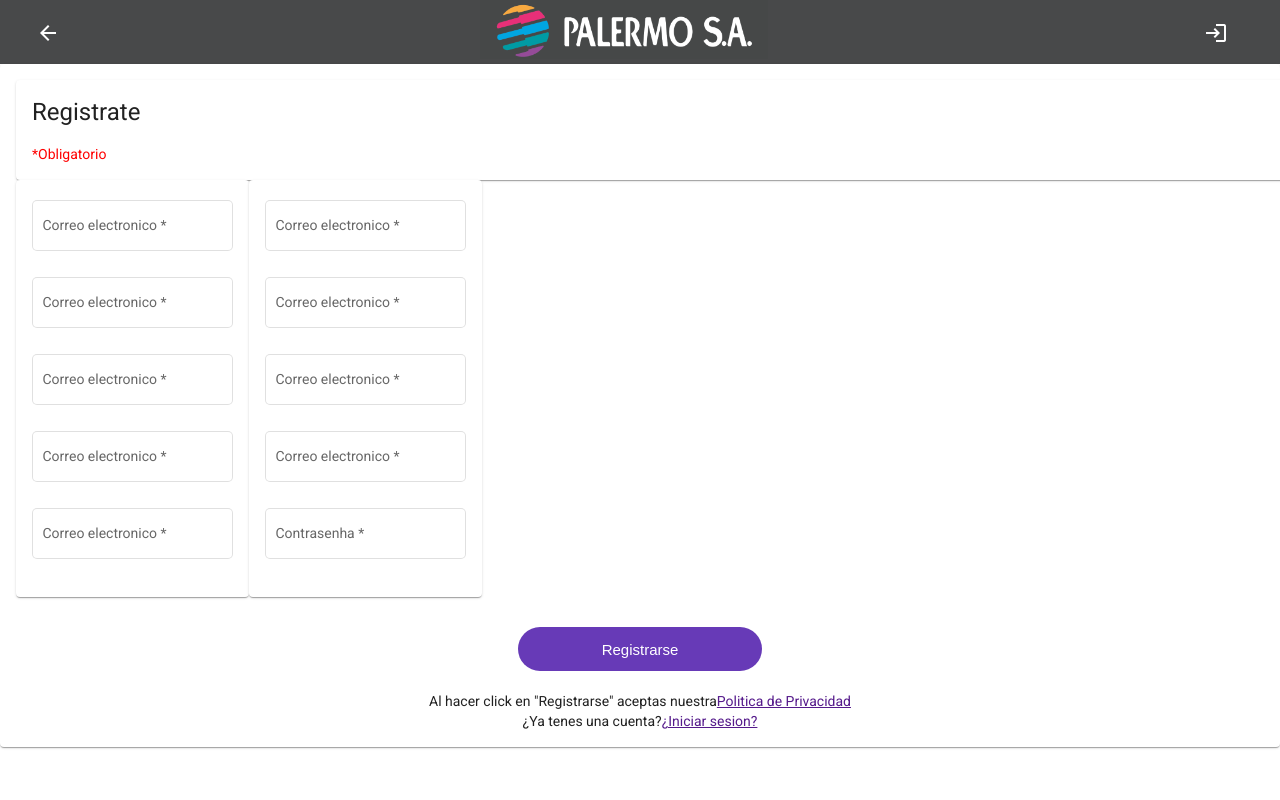
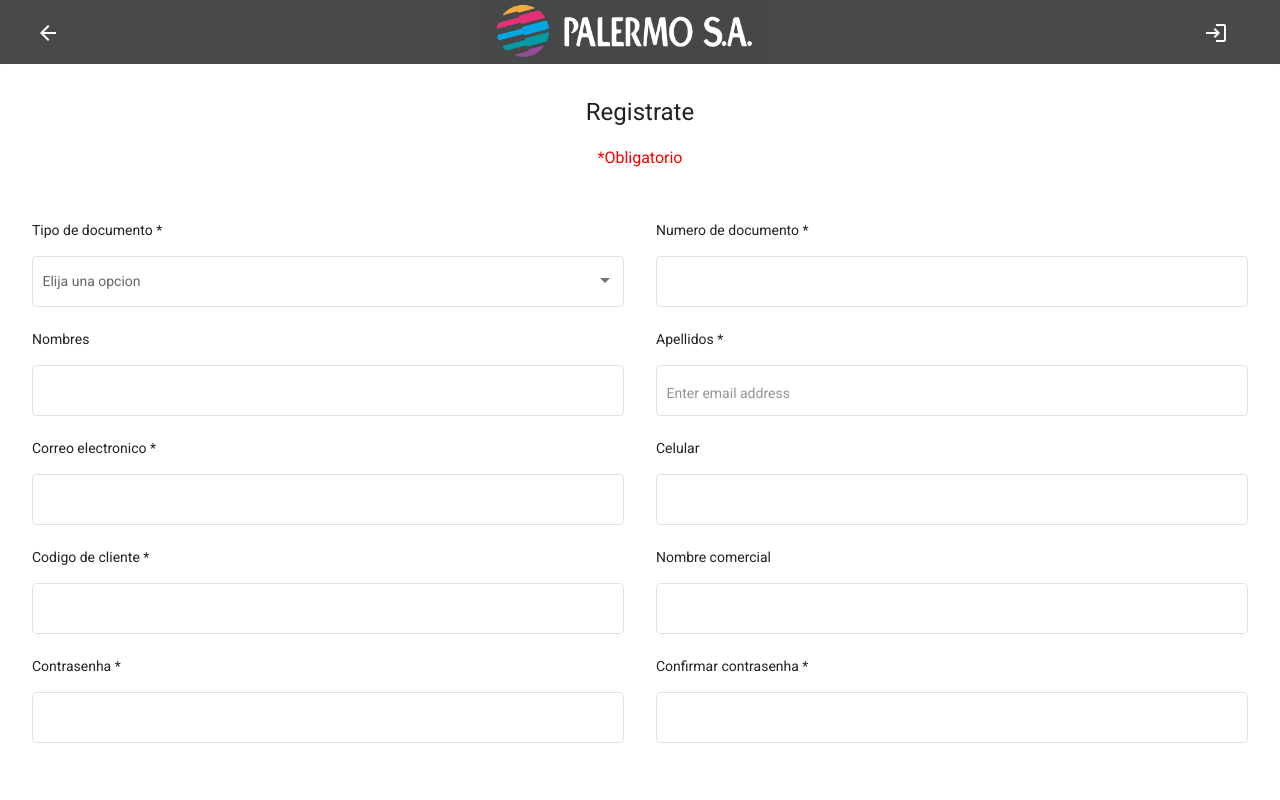
Before and after one commit to roadhog71/Facturacion-Electronica, an Angular app in the folder Front/: page /home/sign-up in a window 1280 px wide. Shown: the top 800 px of the page. Built offline with nearby package versions, Linux system fonts and the light colour scheme.

Commit message:
select-value component created and finished succesfully

```diff
--- a/Front/src/app/app.module.ts
+++ b/Front/src/app/app.module.ts
@@ -20,6 +20,7 @@ import { MatTooltipModule } from '@angular/material/tooltip';
 import { MatSlideToggleModule } from '@angular/material/slide-toggle';
 import { BackButtonComponent } from './back-button/back-button.component';
 import { SignUpComponent } from './sign-up/sign-up.component';
+import { SelectValueComponent } from './select-value/select-value.component';
 
 @NgModule({
   declarations: [
@@ -30,6 +31,7 @@ import { SignUpComponent } from './sign-up/sign-up.component';
     InvoiceDownloaderComponent,
     BackButtonComponent,
     SignUpComponent,
+    SelectValueComponent,
   ],
   imports: [
     BrowserModule,
--- /dev/null
+++ b/Front/src/app/select-value/select-value.component.css
@@ -0,0 +1,3 @@
+.full-width {
+  width: 100%;
+}
--- /dev/null
+++ b/Front/src/app/select-value/select-value.component.html
@@ -0,0 +1,8 @@
+<mat-form-field class="full-width" appearance="outline">
+  <mat-label>Elija una opcion</mat-label>
+  <mat-select>
+    <mat-option *ngFor="let food of foods" [value]="food.value">
+      {{ food.viewValue }}
+    </mat-option>
+  </mat-select>
+</mat-form-field>
--- /dev/null
+++ b/Front/src/app/select-value/select-value.component.ts
@@ -0,0 +1,21 @@
+import { Component, OnInit } from '@angular/core';
+
+interface Food {
+  value: string;
+  viewValue: string;
+}
+
+@Component({
+  selector: 'app-select-value',
+  templateUrl: './select-value.component.html',
+  styleUrls: ['./select-value.component.css'],
+})
+export class SelectValueComponent implements OnInit {
+  foods: Food[] = [
+    { value: 'Cedula de Identidad', viewValue: 'CI' },
+    { value: 'Pasaporte Internacional', viewValue: 'Pasaporte' },
+  ];
+  constructor() {}
+
+  ngOnInit(): void {}
+}
--- a/Front/src/app/sign-up/sign-up.component.css
+++ b/Front/src/app/sign-up/sign-up.component.css
@@ -5,7 +5,11 @@
 }
 
 .head-container {
-  width: 100%;
+  display: flex;
+  flex-direction: column;
+  box-shadow: none;
+  justify-content: center;
+  align-items: center;
 }
 
 .mandatory-text {
@@ -21,16 +25,22 @@
 
 .fields-container {
   display: flex;
+  justify-content: center;
+  box-shadow: none;
 }
 
 .column-1 {
   display: flex;
   flex-direction: column;
+  width: 100%;
+  box-shadow: none;
 }
 
 .column-2 {
   display: flex;
   flex-direction: column;
+  width: 100%;
+  box-shadow: none;
 }
 
 .flex-container-signup-bottom {
@@ -58,3 +68,7 @@
   display: flex;
   justify-content: center;
 }
+
+.initial-text {
+  margin-right: 8px;
+}
--- a/Front/src/app/sign-up/sign-up.component.html
+++ b/Front/src/app/sign-up/sign-up.component.html
@@ -1,7 +1,9 @@
 <mat-card class="main-container">
   <mat-card class="head-container">
     <h1>Registrate</h1>
-    <p class="mandatory-text">*Obligatorio</p>
+    <div>
+      <h3 class="mandatory-text">*Obligatorio</h3>
+    </div>
   </mat-card>
   <!-- <mat-card class="fields-container"> -->
   <form
@@ -11,8 +13,48 @@
     [formGroup]="signupForm"
   >
     <mat-card class="column-1">
+      <p>Tipo de documento *</p>
+      <app-select-value></app-select-value>
+      <p>Nombres</p>
       <mat-form-field class="full-width" appearance="outline">
-        <mat-label>Correo electronico</mat-label>
+        <input formControlName="email" matInput placeholder="" required />
+        <mat-error *ngIf="!signupForm.controls['email'].valid">
+          Email is required
+        </mat-error>
+      </mat-form-field>
+      <p>Correo electronico *</p>
+      <mat-form-field class="full-width" appearance="outline">
+        <input formControlName="email" matInput placeholder="" required />
+        <mat-error *ngIf="!signupForm.controls['email'].valid">
+          Email is required
+        </mat-error>
+      </mat-form-field>
+      <p>Codigo de cliente *</p>
+      <mat-form-field class="full-width" appearance="outline">
+        <input formControlName="email" matInput placeholder="" required />
+        <mat-error *ngIf="!signupForm.controls['email'].valid">
+          Email is required
+        </mat-error>
+      </mat-form-field>
+      <p>Contrasenha *</p>
+      <mat-form-field class="full-width" appearance="outline">
+        <input formControlName="email" matInput placeholder="" required />
+        <mat-error *ngIf="!signupForm.controls['email'].valid">
+          Email is required
+        </mat-error>
+      </mat-form-field>
+    </mat-card>
+
+    <mat-card class="column-2">
+      <p>Numero de documento *</p>
+      <mat-form-field class="full-width" appearance="outline">
+        <input formControlName="email" matInput placeholder="" required />
+        <mat-error *ngIf="!signupForm.controls['email'].valid">
+          Email is required
+        </mat-error>
+      </mat-form-field>
+      <p>Apellidos *</p>
+      <mat-form-field class="full-width" appearance="outline">
         <input
           formControlName="email"
           matInput
@@ -23,107 +65,22 @@
           Email is required
         </mat-error>
       </mat-form-field>
+      <p>Celular</p>
       <mat-form-field class="full-width" appearance="outline">
-        <mat-label>Correo electronico</mat-label>
-        <input
-          formControlName="email"
-          matInput
-          placeholder="Enter email address"
-          required
-        />
+        <input formControlName="email" matInput placeholder="" required />
         <mat-error *ngIf="!signupForm.controls['email'].valid">
           Email is required
         </mat-error>
       </mat-form-field>
+      <p>Nombre comercial</p>
       <mat-form-field class="full-width" appearance="outline">
-        <mat-label>Correo electronico</mat-label>
-        <input
-          formControlName="email"
-          matInput
-          placeholder="Enter email address"
-          required
-        />
+        <input formControlName="email" matInput placeholder="" required />
         <mat-error *ngIf="!signupForm.controls['email'].valid">
           Email is required
         </mat-error>
       </mat-form-field>
+      <p>Confirmar contrasenha *</p>
       <mat-form-field class="full-width" appearance="outline">
-        <mat-label>Correo electronico</mat-label>
-        <input
-          formControlName="email"
-          matInput
-          placeholder="Enter email address"
-          required
-        />
-        <mat-error *ngIf="!signupForm.controls['email'].valid">
-          Email is required
-        </mat-error>
-      </mat-form-field>
-      <mat-form-field class="full-width" appearance="outline">
-        <mat-label>Correo electronico</mat-label>
-        <input
-          formControlName="email"
-          matInput
-          placeholder="Enter email address"
-          required
-        />
-        <mat-error *ngIf="!signupForm.controls['email'].valid">
-          Email is required
-        </mat-error>
-      </mat-form-field>
-    </mat-card>
-
-    <mat-card class="column-2">
-      <mat-form-field class="full-width" appearance="outline">
-        <mat-label>Correo electronico</mat-label>
-        <input
-          formControlName="email"
-          matInput
-          placeholder="Enter email address"
-          required
-        />
-        <mat-error *ngIf="!signupForm.controls['email'].valid">
-          Email is required
-        </mat-error>
-      </mat-form-field>
-      <mat-form-field class="full-width" appearance="outline">
-        <mat-label>Correo electronico</mat-label>
-        <input
-          formControlName="email"
-          matInput
-          placeholder="Enter email address"
-          required
-        />
-        <mat-error *ngIf="!signupForm.controls['email'].valid">
-          Email is required
-        </mat-error>
-      </mat-form-field>
-      <mat-form-field class="full-width" appearance="outline">
-        <mat-label>Correo electronico</mat-label>
-        <input
-          formControlName="email"
-          matInput
-          placeholder="Enter email address"
-          required
-        />
-        <mat-error *ngIf="!signupForm.controls['email'].valid">
-          Email is required
-        </mat-error>
-      </mat-form-field>
-      <mat-form-field class="full-width" appearance="outline">
-        <mat-label>Correo electronico</mat-label>
-        <input
-          formControlName="email"
-          matInput
-          placeholder="Enter email address"
-          required
-        />
-        <mat-error *ngIf="!signupForm.controls['email'].valid">
-          Email is required
-        </mat-error>
-      </mat-form-field>
-      <mat-form-field class="full-width" appearance="outline">
-        <mat-label>Contrasenha</mat-label>
         <input
           formControlName="password"
           matInput
@@ -140,12 +97,14 @@
   <div class="flex-container-signup-bottom">
     <div><button class="purplebutton">Registrarse</button></div>
     <div class="flex-container-p">
-      Al hacer click en "Registrarse" aceptas nuestra
+      <p class="initial-text">
+        Al hacer click en "Registrarse" aceptas nuestra
+      </p>
       <a href="">Politica de Privacidad</a>
     </div>
     <div>
-      ¿Ya tenes una cuenta?
-      <a href="">¿Iniciar sesion?</a>
+      <p class="initial-text">¿Ya tenes una cuenta?</p>
+      <p><a href="">Iniciar sesion</a></p>
     </div>
   </div>
   <!-- </mat-card> -->
--- a/Front/src/app/sign-up/sign-up.component.ts
+++ b/Front/src/app/sign-up/sign-up.component.ts
@@ -1,5 +1,11 @@
 import { Component, OnInit } from '@angular/core';
 import { FormGroup, FormBuilder, Validators } from '@angular/forms';
+import { MatSelectModule } from '@angular/material/select';
+
+interface Food {
+  value: string;
+  viewValue: string;
+}
 
 @Component({
   selector: 'app-sign-up',
```
Also changed, not shown: 1 other file (tests, documents, lock files or other folders).
